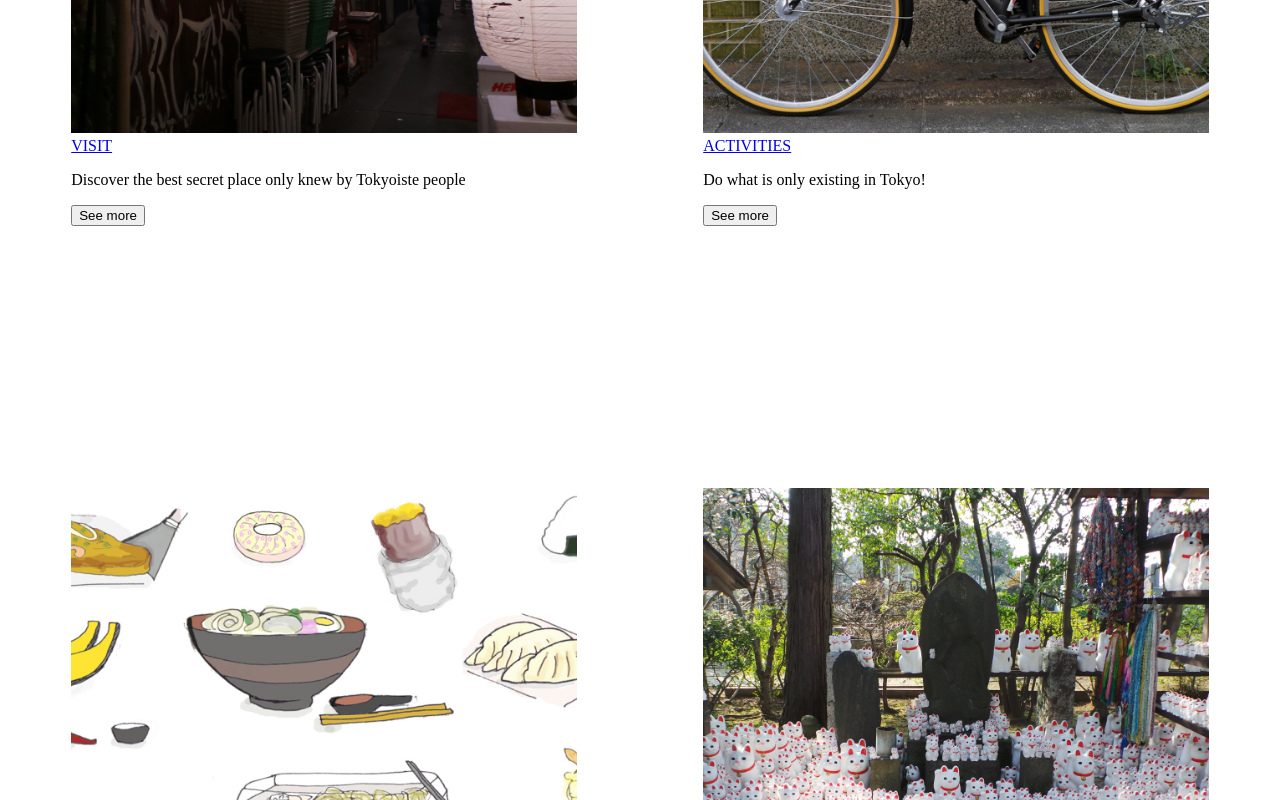
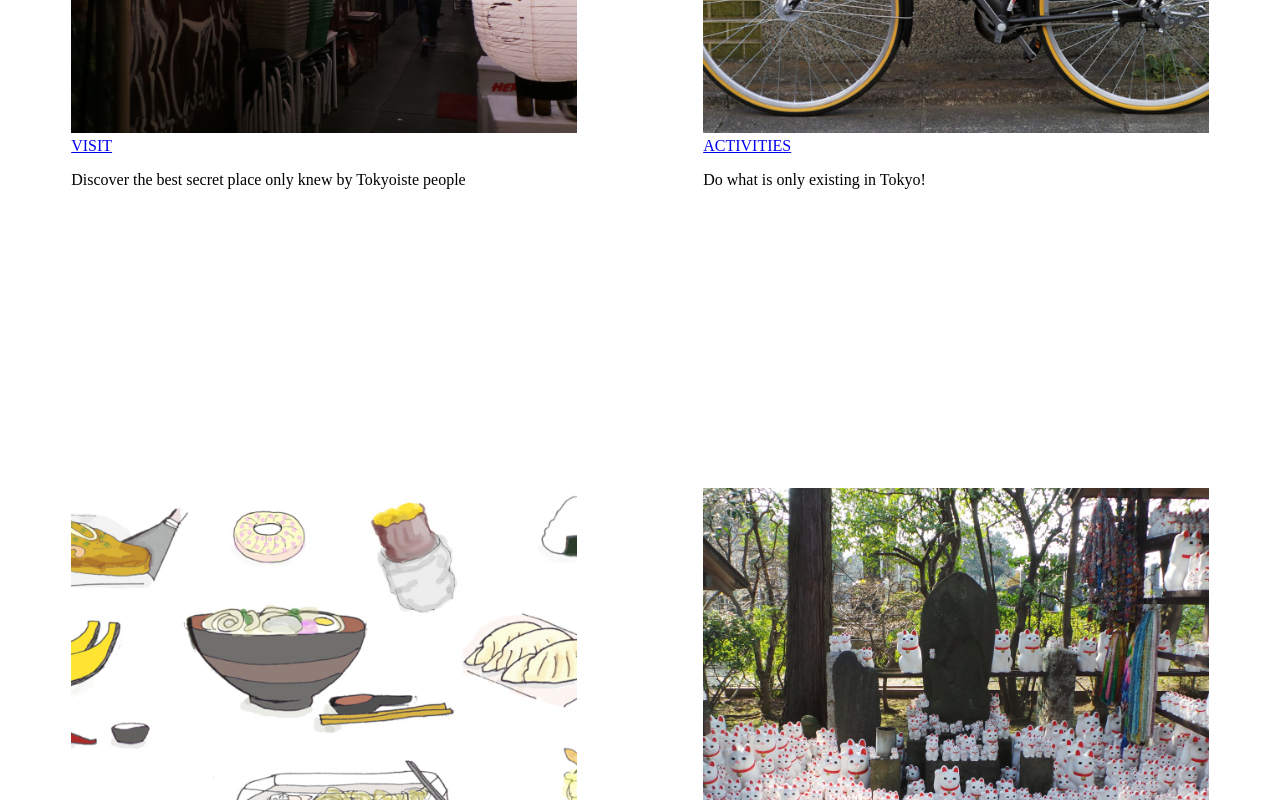
Before and after one commit to philamwild/tokyo, a React (Create React App) app: page / in a window 1280 px wide. Shown: the part 1200-2000 px from the top of the page. Built offline with nearby package versions, Linux system fonts and the light colour scheme.

Commit message:
navlink into article photo class

```diff
--- a/src/components/ArticleCard.jsx
+++ b/src/components/ArticleCard.jsx
@@ -1,19 +1,22 @@
 import React from "react";
 import "./style/ArticleCard.scss";
+import { NavLink } from "react-router-dom";
 
 function ArticleCard(props) {
   return (
     <div class="articlecard">
       <div class="article-photo">
         <img src={props.image} alt="{tokyo}"></img>
-      </div>
-
-      <div class="article-text">
-        <a class="article-title" href="#">
-          {props.title}
-        </a>
-        <p>{props.lorum}</p>
-        <button class="article-button">See more</button>
+        <div class="article-text">
+          <NavLink
+            className="article-title"
+            activeClassName="active"
+            to={props.dest}
+          >
+            {props.title}
+          </NavLink>
+          <p>{props.lorum}</p>
+        </div>
       </div>
     </div>
   );
```
